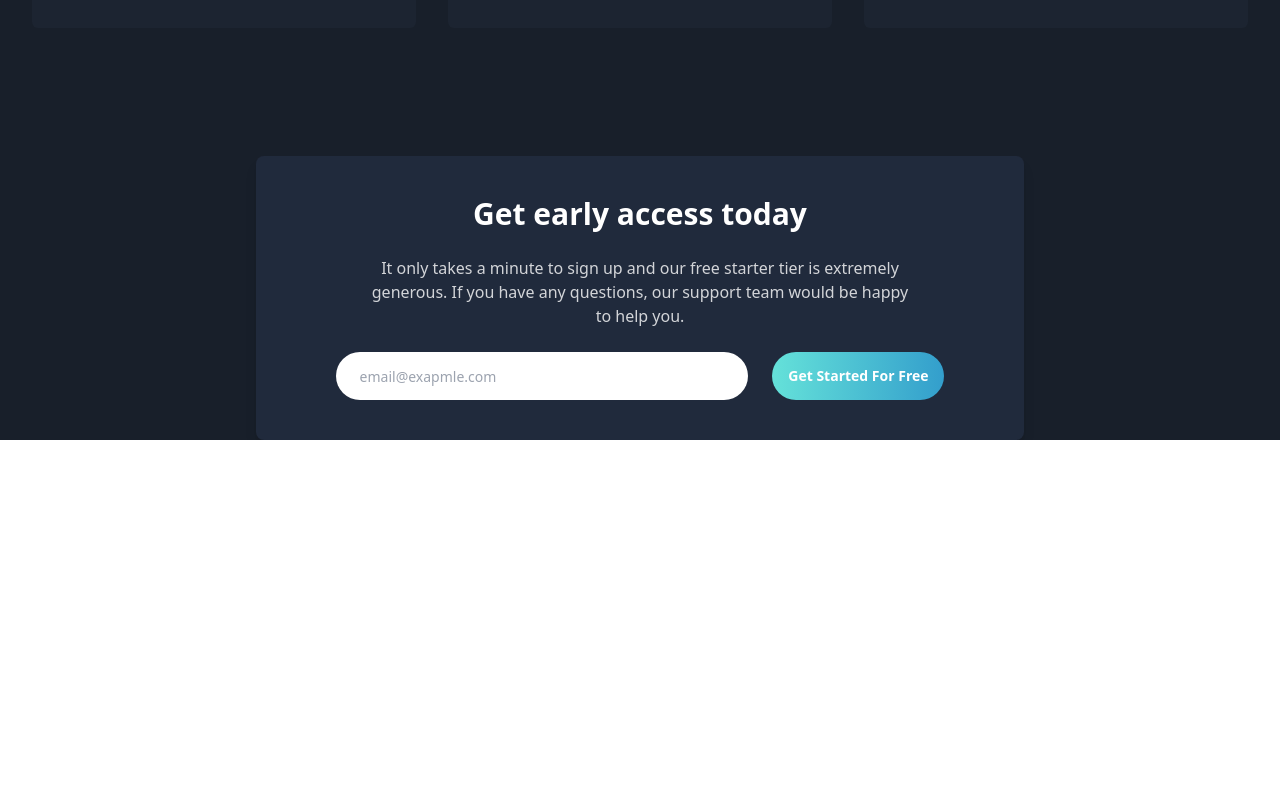
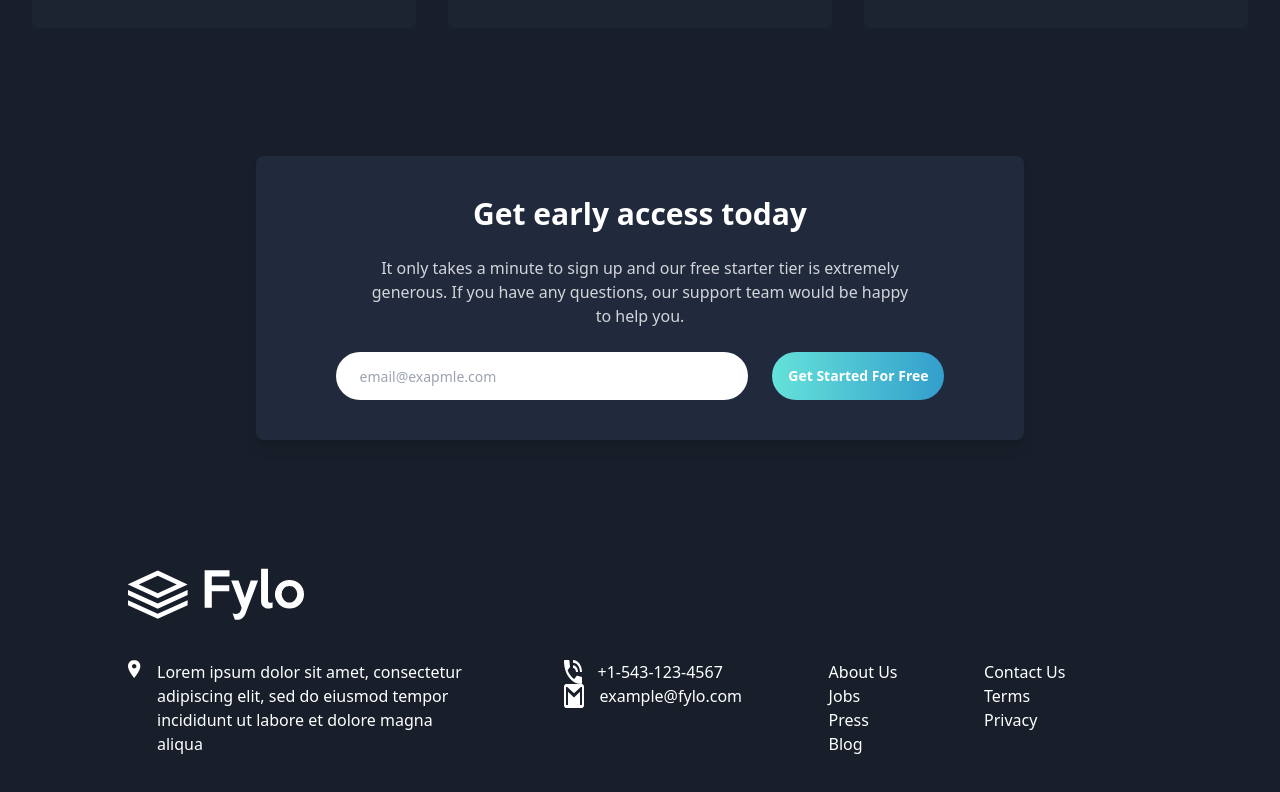
Before and after one commit to oonderrr/onder, a Next.js app: page /fylo-dark-theme-landing-page in a window 1280 px wide. Shown: the part 2440-3232 px from the top of the page. Before the commit the page ends 2880 px from the top, so only its background shows below. Built offline with nearby package versions, Linux system fonts and the light colour scheme.

Commit message:
fylo tamamlandı

```diff
--- /dev/null
+++ b/src/app/fylo-dark-theme-landing-page/components/Footer.jsx
@@ -0,0 +1,54 @@
+import Image from "next/image";
+import logo from "/src/app/fylo-dark-theme-landing-page/ui/images/logo.svg";
+import locationIcon from "/src/app/fylo-dark-theme-landing-page/ui/images/icon-location.svg";
+import phoneIcon from "/src/app/fylo-dark-theme-landing-page/ui/images/icon-phone.svg";
+import mailIcon from "/src/app/fylo-dark-theme-landing-page/ui/images/icon-email.svg";
+
+function Footer() {
+    return (
+        <>
+            <div className="my-32 w-4/5 h-96 lg:h-auto">
+                <Image className="mb-10" src={logo} alt={"logo"} />
+                <div className="w-full h-full flex flex-col lg:flex-row justify-between">
+                    <div className="flex gap-4 items-start">
+                        <Image src={locationIcon} alt={"locationIcon"} />
+                        <p className="w-80">
+                            Lorem ipsum dolor sit amet, consectetur adipiscing elit, sed do eiusmod tempor incididunt ut labore et
+                            dolore magna aliqua
+                        </p>
+                    </div>
+                    <div>
+                        <div className="flex gap-4">
+                            <Image src={phoneIcon} alt={"phoneIcon"} />
+                            <p>
+                                +1-543-123-4567
+                            </p>
+                        </div>
+                        <div className="flex gap-4">
+                            <Image src={mailIcon} alt={"mailIcon"} />
+                            <p>
+                                example@fylo.com
+                            </p>
+                        </div>
+                    </div>
+                    <div>
+                        <p>About Us</p>
+                        <p>Jobs</p>
+                        <p>Press</p>
+                        <p>Blog</p>
+                    </div>
+                    <div className="">
+                        <p>Contact Us</p>
+                        <p>Terms</p>
+                        <p>Privacy</p>
+                    </div>
+                    <div className="">
+
+                    </div>
+                </div>
+            </div>
+
+        </>
+    )
+}
+export default Footer
--- a/src/app/fylo-dark-theme-landing-page/page.jsx
+++ b/src/app/fylo-dark-theme-landing-page/page.jsx
@@ -4,6 +4,7 @@ import FeaturesSection from "@/src/app/fylo-dark-theme-landing-page/components/F
 import StayProductive from "@/src/app/fylo-dark-theme-landing-page/components/StayProductive";
 import Quotes from "@/src/app/fylo-dark-theme-landing-page/components/Quotes/Quotes";
 import CallToAction from "@/src/app/fylo-dark-theme-landing-page/components/CallToAction";
+import Footer from "@/src/app/fylo-dark-theme-landing-page/components/Footer";
 
 function FyloDarkThemeLandingPage() {
   return (
@@ -15,6 +16,7 @@ function FyloDarkThemeLandingPage() {
         <StayProductive />
         <Quotes />
         <CallToAction />
+        <Footer />
       </div>
     </>
   );
```
